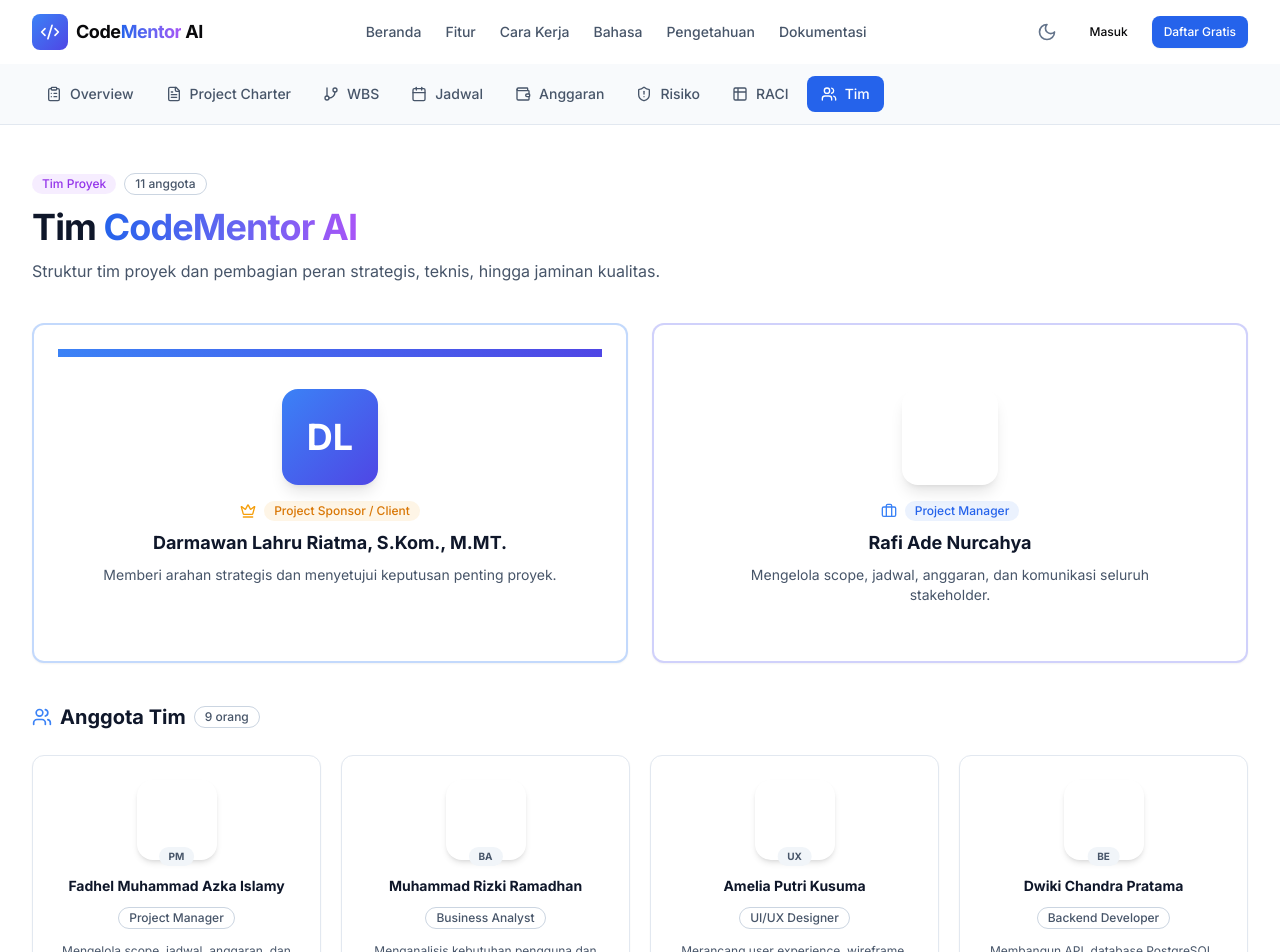
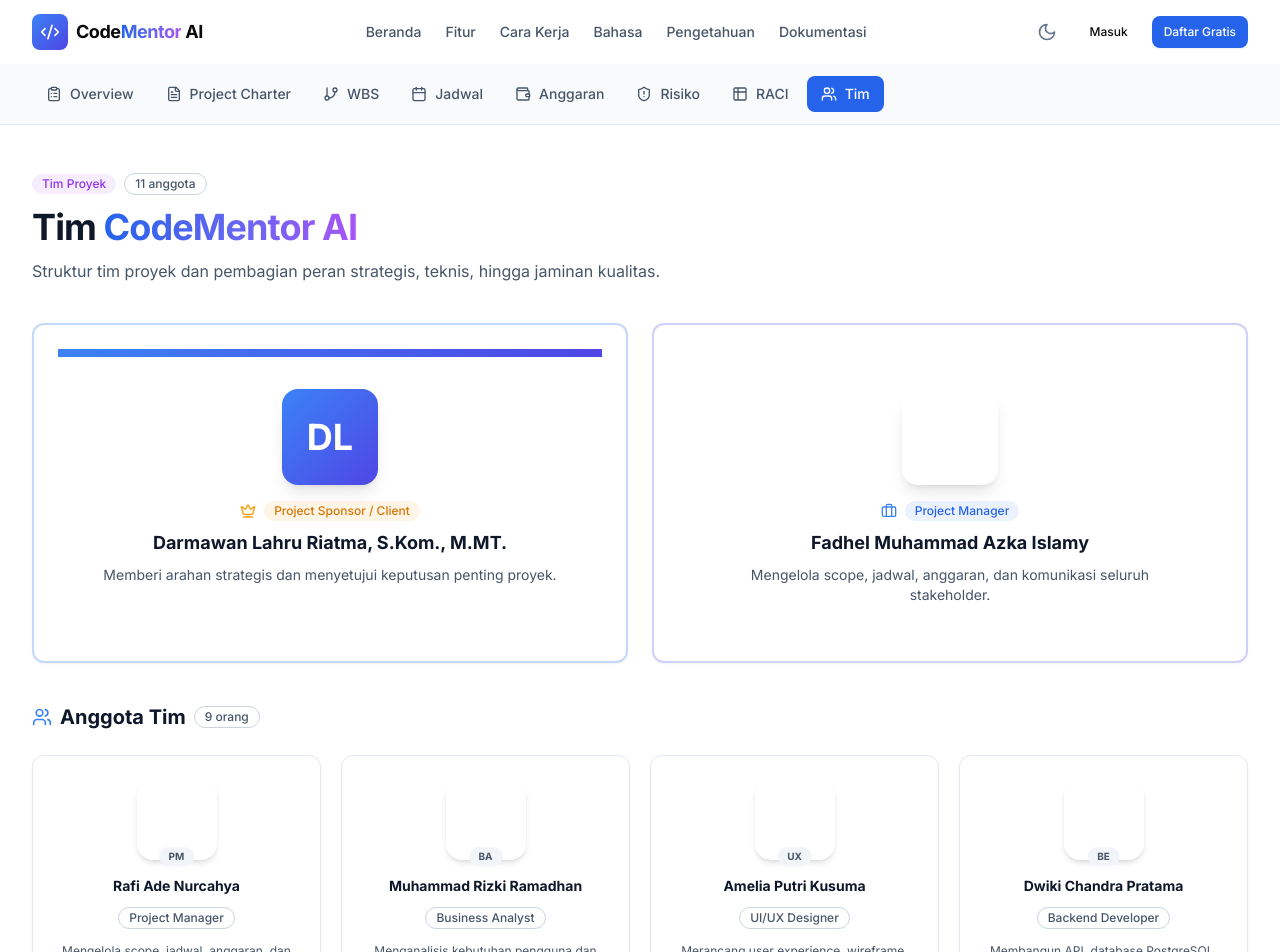
Before and after one commit to Fadelazka/CodeMentor-AI, a Next.js app: page /project/tim in a window 1280 px wide. Shown: the top 952 px of the page. Built offline with nearby package versions, Linux system fonts and the light colour scheme.

Commit message:
fix: pindah Rafi ke anggota tim, Fadhel di atas

```diff
--- a/src/data/project-docs.ts
+++ b/src/data/project-docs.ts
@@ -397,14 +397,14 @@ export const timData = [
     warna: "from-blue-500 to-indigo-600",
   },
   {
-    nama: "Rafi Ade Nurcahya",
+    nama: "Fadhel Muhammad Azka Islamy",
     peran: "Project Manager",
     singkatan: "PM",
     deskripsi: "Mengelola scope, jadwal, anggaran, dan komunikasi seluruh stakeholder.",
     warna: "from-indigo-500 to-purple-600",
   },
   {
-    nama: "Fadhel Muhammad Azka Islamy",
+    nama: "Rafi Ade Nurcahya",
     peran: "Project Manager",
     singkatan: "PM",
     deskripsi: "Mengelola scope, jadwal, anggaran, dan komunikasi seluruh stakeholder.",
```
